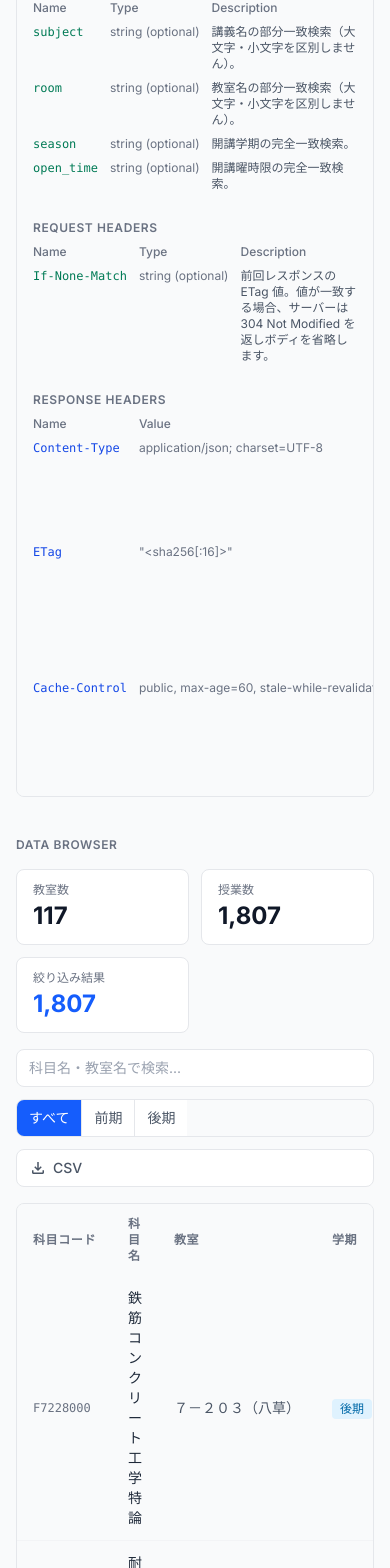
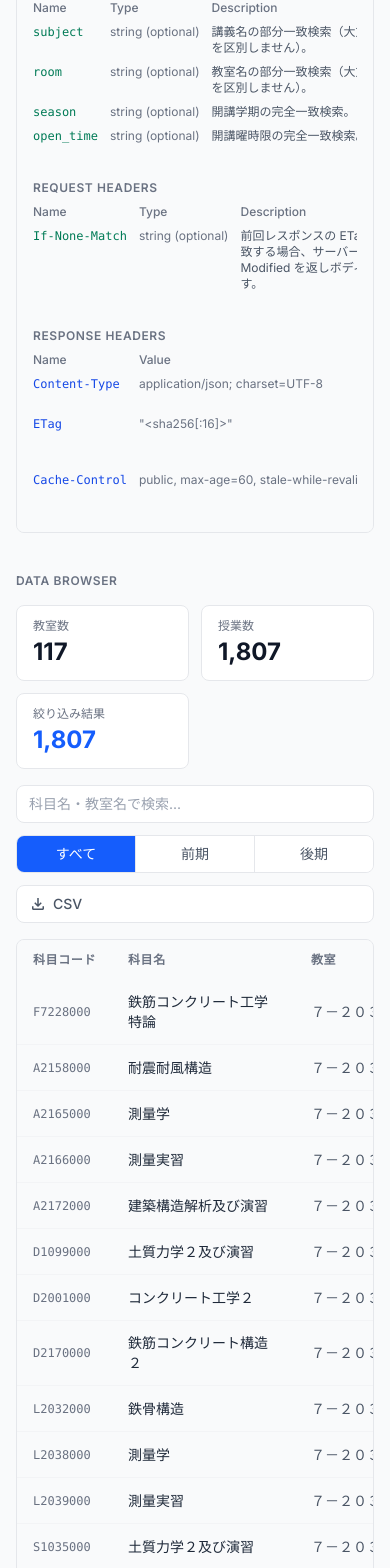
Before and after one commit to k22036/syllabus-api-nextjs, a Next.js app: page / in a window 390 px wide. Shown: the part 280-1848 px from the top of the page. Built offline with nearby package versions, Linux system fonts and the light colour scheme.

Commit message:
style: improve table responsiveness and layout in ApiExplorer and SyllabusDataBrowser components

```diff
--- a/app/_components/ApiExplorer.tsx
+++ b/app/_components/ApiExplorer.tsx
@@ -64,7 +64,8 @@ function DocTable({
       <h3 className="text-xs font-semibold uppercase tracking-wider text-gray-500 dark:text-gray-400 mb-2">
         {title}
       </h3>
-      <table className="w-full text-xs border-separate border-spacing-0">
+      <div className="overflow-x-auto pb-2">
+        <table className="w-full text-xs border-separate border-spacing-0 min-w-100">
           <thead>
             <tr className="text-left text-gray-500 dark:text-gray-400">
               <th className="pb-1 pr-3 font-medium">Name</th>
@@ -85,13 +86,14 @@ function DocTable({
                 <td className="py-1 pr-3 text-gray-500 dark:text-gray-400 whitespace-nowrap">
                   {h.type || h.value}
                 </td>
-              <td className="py-1 text-gray-600 dark:text-gray-300">
+                <td className="py-1 text-gray-600 dark:text-gray-300 min-w-50">
                   {h.description}
                 </td>
               </tr>
             ))}
           </tbody>
         </table>
+      </div>
     </div>
   );
 }
@@ -234,11 +236,11 @@ export default function ApiExplorer() {
   return (
     <div className="rounded-lg border border-gray-200 dark:border-gray-700 overflow-hidden">
       {/* ── Header row ──────────────────────────────────────────────── */}
-      <div className="bg-white dark:bg-gray-900 px-4 py-3 flex items-center gap-3">
+      <div className="bg-white dark:bg-gray-900 px-4 py-3 flex flex-wrap items-center gap-3">
         <span className="px-2 py-0.5 rounded text-xs font-bold text-white bg-emerald-500 shrink-0">
           GET
         </span>
-        <code className="text-sm font-mono text-gray-800 dark:text-gray-200 flex-1">
+        <code className="text-sm font-mono text-gray-800 dark:text-gray-200 whitespace-nowrap">
           /api/fetch_syllabus
         </code>
         <p className="hidden sm:block text-sm text-gray-500 dark:text-gray-400 shrink-0">
@@ -248,7 +250,7 @@ export default function ApiExplorer() {
         <button
           type="button"
           onClick={() => dispatch({ type: "TOGGLE_OPEN" })}
-          className="shrink-0 text-xs font-medium px-3 py-1 rounded border border-gray-300 dark:border-gray-600 text-gray-600 dark:text-gray-400 hover:bg-gray-100 dark:hover:bg-gray-800 transition-colors"
+          className="shrink-0 ml-auto text-xs font-medium px-3 py-1 rounded border border-gray-300 dark:border-gray-600 text-gray-600 dark:text-gray-400 hover:bg-gray-100 dark:hover:bg-gray-800 transition-colors"
         >
           {isOpen ? "閉じる" : "Try it"}
         </button>
--- a/app/_components/SyllabusDataBrowser.tsx
+++ b/app/_components/SyllabusDataBrowser.tsx
@@ -198,7 +198,7 @@ export default function SyllabusDataBrowser({
               type="button"
               onClick={() => handleSeasonChange(s)}
               className={[
-                "px-3 py-2 text-sm font-medium transition-colors",
+                "flex-1 sm:flex-none px-3 py-2 text-sm font-medium transition-colors",
                 i > 0 ? "border-l border-gray-200 dark:border-gray-700" : "",
                 season === s
                   ? "bg-blue-600 text-white"
@@ -225,8 +225,8 @@ export default function SyllabusDataBrowser({
       </div>
 
       {/* ── Data table ────────────────────────────────────────────── */}
-      <div className="rounded-lg border border-gray-200 dark:border-gray-700 overflow-hidden">
-        <table className="w-full text-sm">
+      <div className="rounded-lg border border-gray-200 dark:border-gray-700 overflow-x-auto">
+        <table className="w-full text-sm min-w-150">
           <thead>
             <tr className="bg-gray-50 dark:bg-gray-800 text-xs font-semibold text-gray-500 dark:text-gray-400 uppercase tracking-wider text-left">
               <th className="px-4 py-3 whitespace-nowrap">科目コード</th>
```
Lines whose indentation alone changed are shown as unchanged.
